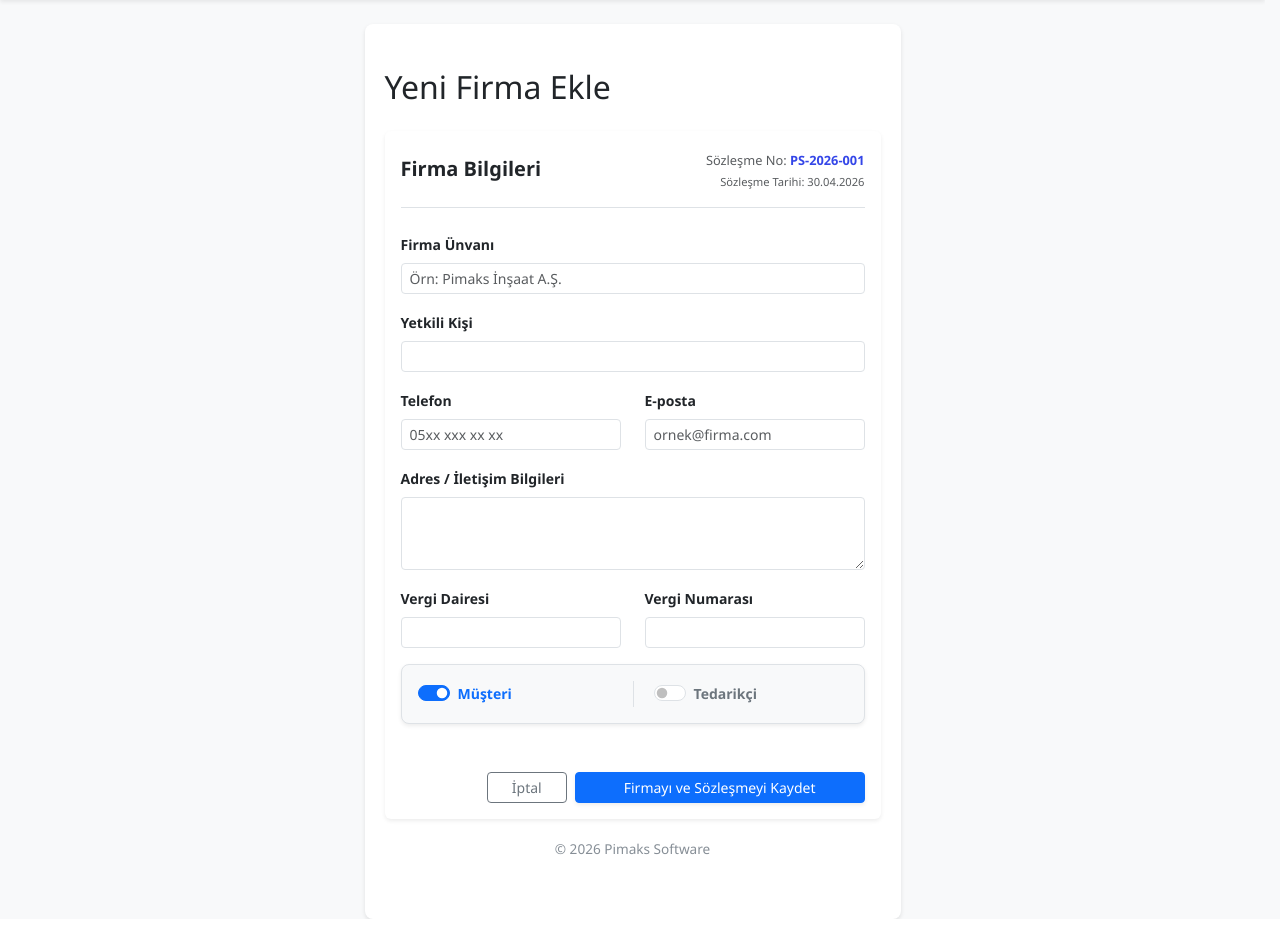
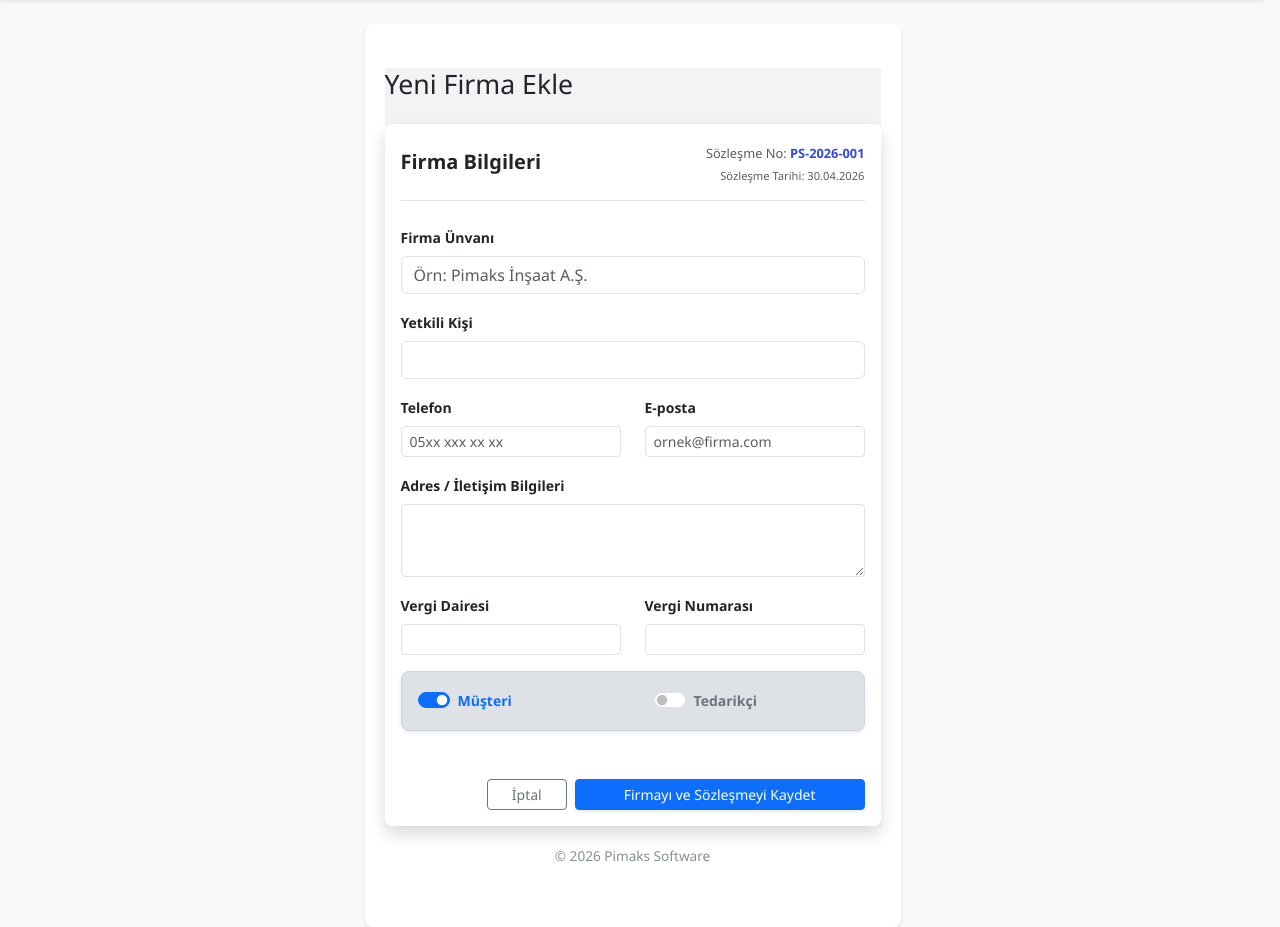
Before and after one commit to pimaksinsaat-cmyk/kiralama_projesi_v4, a Flask app: page /firmalar/ekle in a window 1280 px wide. Shown: the part 116-1043 px from the top of the page. Run offline with Flask 3, Linux system fonts and the light colour scheme; the visitor is signed in with stand-in values (Sample User, id 1); data comes from the database, SQL or seed files in the repository; data that the repository does not hold is empty; some libraries are stand-ins or nearby versions.

Commit message:
Template düzeltmeleri: araclar, cari odeme, firmalar, nakliyeler, servis bakim sayfalari

```diff
--- a/app/templates/firmalar/_form_fields.html
+++ b/app/templates/firmalar/_form_fields.html
@@ -18,20 +18,18 @@
 </div>
 
 <!-- 1. FİRMA ÜNVANI -->
-
 <div class="mb-3">
 {{ form.firma_adi.label(class="form-label fw-bold small") }}
-{{ form.firma_adi(class="form-control form-control-sm" + (" is-invalid" if form.firma_adi.errors else ""), placeholder="Örn: Pimaks İnşaat A.Ş.") }}
+{{ form.firma_adi(class="form-control" + (" is-invalid" if form.firma_adi.errors else ""), placeholder="Örn: Pimaks İnşaat A.Ş.") }}
 {% if form.firma_adi.errors %}
 <div class="invalid-feedback">{% for error in form.firma_adi.errors %}{{ error }}{% endfor %}</div>
 {% endif %}
 </div>
 
 <!-- 2. YETKİLİ KİŞİ -->
-
 <div class="mb-3">
 {{ form.yetkili_adi.label(class="form-label fw-bold small") }}
-{{ form.yetkili_adi(class="form-control form-control-sm" + (" is-invalid" if form.yetkili_adi.errors else "")) }}
+{{ form.yetkili_adi(class="form-control" + (" is-invalid" if form.yetkili_adi.errors else "")) }}
 {% if form.yetkili_adi.errors %}
 <div class="invalid-feedback">{% for error in form.yetkili_adi.errors %}{{ error }}{% endfor %}</div>
 {% endif %}
@@ -40,11 +38,11 @@
 <!-- 3. TELEFON VE E-POSTA -->
 
 <div class="row">
-<div class="col-md-6 mb-3">
+<div class="col-6 mb-3">
 {{ form.telefon.label(class="form-label fw-bold small") }}
 {{ form.telefon(class="form-control form-control-sm", placeholder="05xx xxx xx xx") }}
 </div>
-<div class="col-md-6 mb-3">
+<div class="col-6 mb-3">
 {{ form.eposta.label(class="form-label fw-bold small") }}
 {{ form.eposta(class="form-control form-control-sm" + (" is-invalid" if form.eposta.errors else ""), placeholder="ornek@firma.com") }}
 {% if form.eposta.errors %}
@@ -66,14 +64,14 @@
 <!-- 5. VERGİ BİLGİLERİ -->
 
 <div class="row">
-<div class="col-md-6 mb-3">
+<div class="col-6 mb-3">
 {{ form.vergi_dairesi.label(class="form-label fw-bold small") }}
 {{ form.vergi_dairesi(class="form-control form-control-sm" + (" is-invalid" if form.vergi_dairesi.errors else "")) }}
 {% if form.vergi_dairesi.errors %}
 <div class="invalid-feedback">{% for error in form.vergi_dairesi.errors %}{{ error }}{% endfor %}</div>
 {% endif %}
 </div>
-<div class="col-md-6 mb-3">
+<div class="col-6 mb-3">
 {{ form.vergi_no.label(class="form-label fw-bold small") }}
 {{ form.vergi_no(class="form-control form-control-sm" + (" is-invalid" if form.vergi_no.errors else "")) }}
 {% if form.vergi_no.errors %}
@@ -84,7 +82,7 @@
 
 <!-- 6. ROL TANIMLARI -->
 
-<div class="p-3 bg-light rounded-3 mb-4 shadow-sm border">
+<div class="p-3 rounded-3 mb-4 shadow-sm border" style="background-color: #dee2e6; border-color: #cfd4da !important;">
 <div class="row align-items-center">
 <div class="col-6">
 <div class="form-check form-switch">
--- a/app/templates/firmalar/ekle.html
+++ b/app/templates/firmalar/ekle.html
@@ -2,10 +2,10 @@
 {% block title %}Yeni Firma{% endblock %}
 
 {% block content %}
-<div class="container-fluid mt-4 px-4 px-xl-5">
+<div class="container-fluid mt-4 px-4 px-xl-5" style="background-color: #f1f3f5;">
     <div class="row">
         <div class="col-12">
-            <h2 class="mb-4">Yeni Firma Ekle</h2>
+            <h2 class="mb-4" style="font-size: calc(2rem - 4pt);">Yeni Firma Ekle</h2>
             <!-- FLASH MESAJLARI (Mükerrer Vergi No vb. Uyarılar Burada Görünür) -->
         {% with messages = get_flashed_messages(with_categories=true) %}
             {% if messages %}
@@ -18,7 +18,7 @@
             {% endif %}
         {% endwith %}
 
-        <form action="" method="POST" novalidate class="card card-body shadow-sm border-0">
+        <form action="" method="POST" novalidate class="card card-body shadow border-0">
             {% include "firmalar/_form_fields.html" %}
         </form>
     </div>
```
Also changed, not shown: app/templates/araclar/index.html (+12 -12 lines), app/templates/cari/odeme_ekle.html (+10 -10 lines), app/templates/nakliyeler/index.html (+13 -2 lines), app/templates/servis/bakimda.html (+6 -6 lines), 1 other file.
